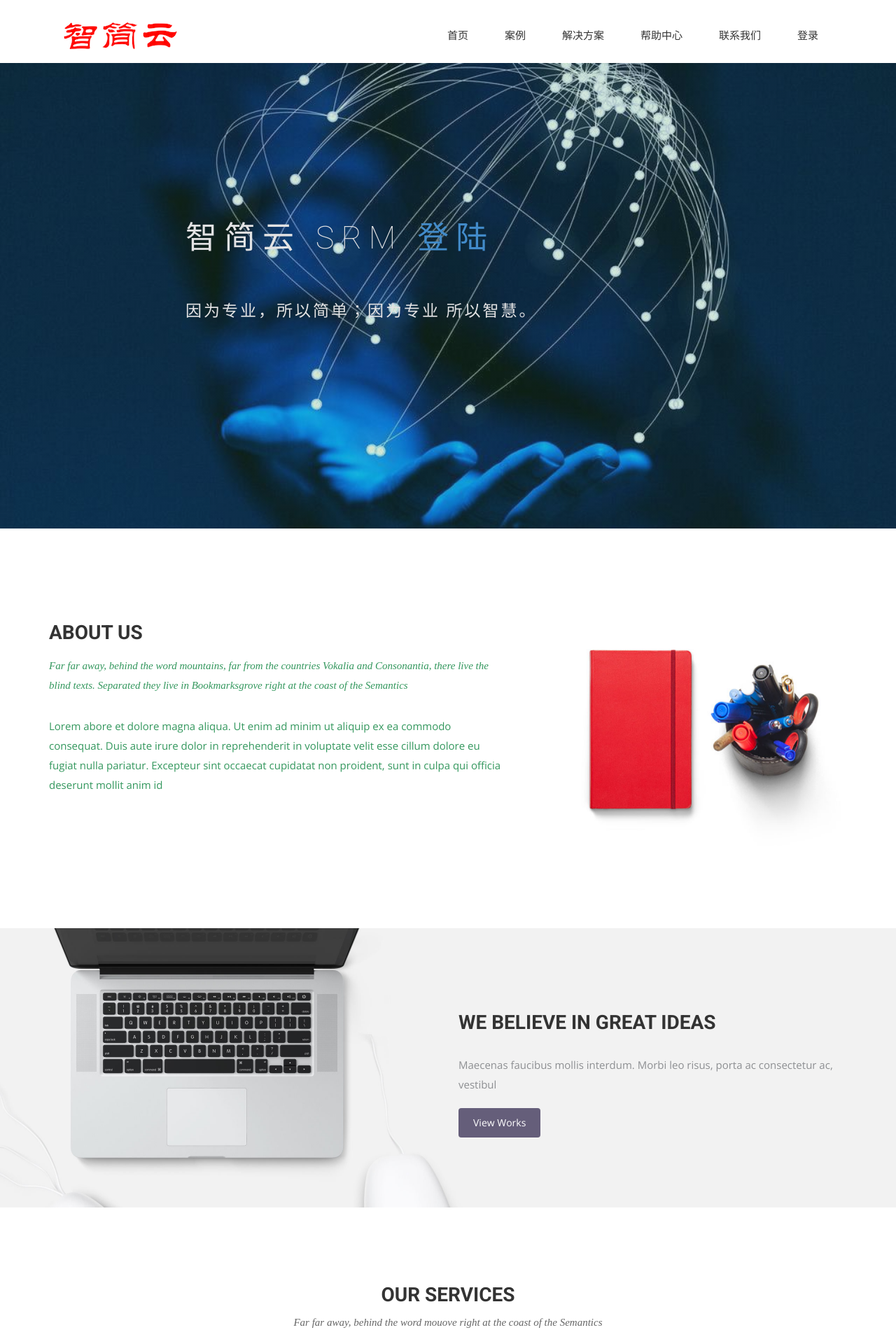
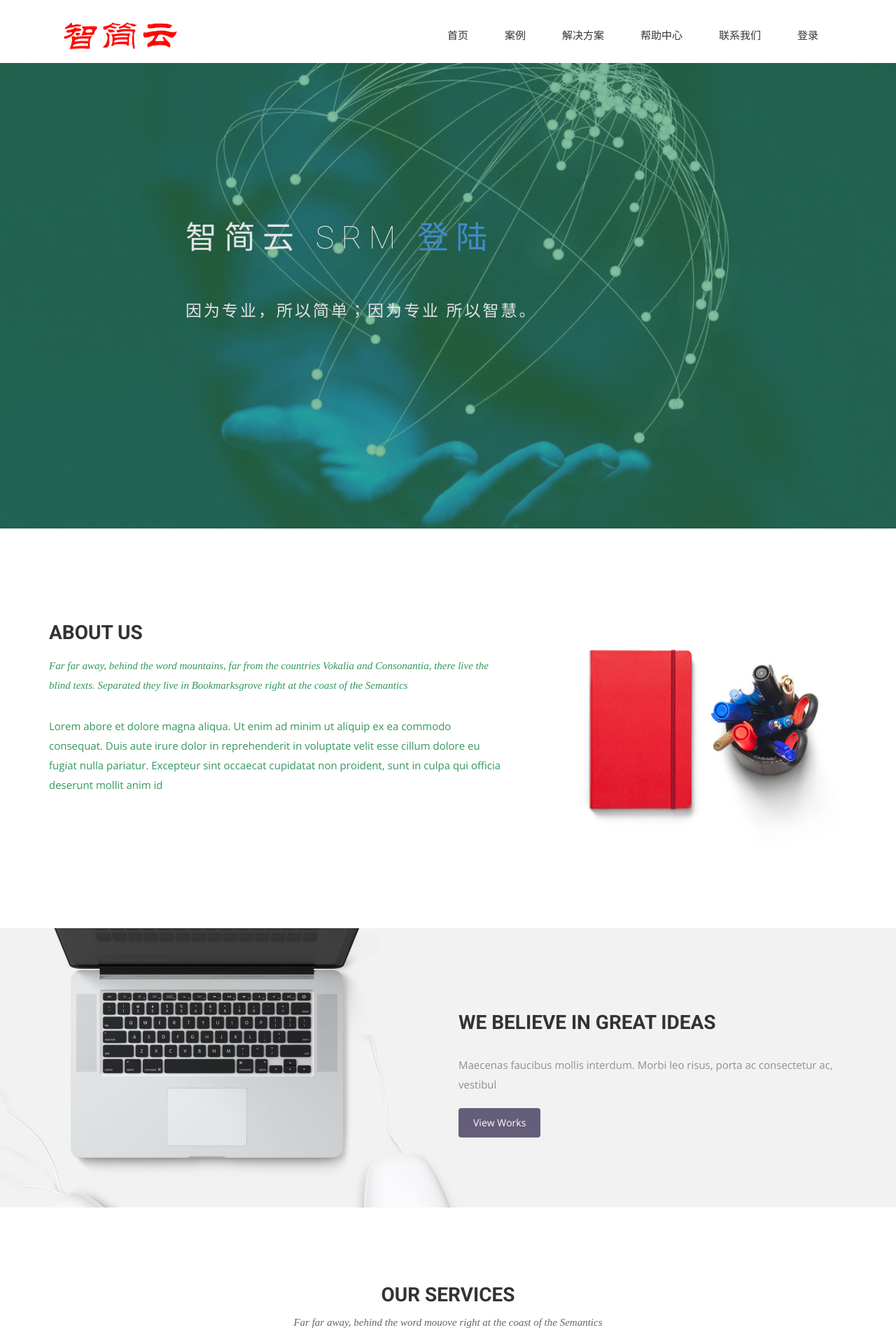
Before and after one commit to dreampivot/slipscloud.github.io, a Jekyll site: the page built from index.html, in a window 1280 px wide. Shown: the top 1920 px of the page at 70% size. Built offline with Jekyll 4.4.1, drawn with Linux system fonts in a browser that asks for light colours; nearby versions of some CDN libraries; some web fonts are replaced.

Commit message:
Update airspace.css

```diff
--- a/css/airspace.css
+++ b/css/airspace.css
@@ -118,7 +118,7 @@ font header .navbar-default .navbar-nav li a:hover {
 	opacity: 0.8;
 	*/
   background: linear-gradient(to left, #36975D, #36975D);
-  opacity: 0.2;
+  opacity: 0.6;
 }
 #slider .block {
  color: #E3E3E4;
```
